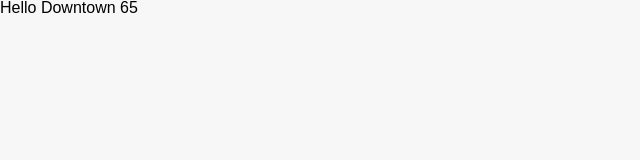
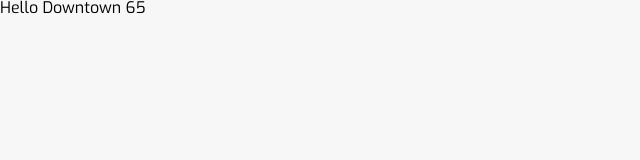
Before and after one commit to pehtoorismies/dt65-events-app, a React (Create React App) app: page / in a window 1280 px wide. Shown: the top 160 px of the page, without its empty margins (0-640 px from the left). Built offline with nearby package versions, Linux system fonts and the light colour scheme.

Commit message:
Add font

```diff
--- a/src/GlobalStyle.jsx
+++ b/src/GlobalStyle.jsx
@@ -4,12 +4,15 @@ import reset from 'styled-reset';
 const GlobalStyle = createGlobalStyle`
 ${reset}
 
+@import url('https://fonts.googleapis.com/css?family=Exo:400,500,700,900');
+
 html {
   height: 100%;
 }
 body {
+
   height: 100%;
-  font-family:  'ClanPro', sans-serif;
+  font-family: 'Exo', sans-serif;
   background-color: #F7F7F7;
 }
 `;
--- a/src/components/Common/TextLink.jsx
+++ b/src/components/Common/TextLink.jsx
@@ -6,6 +6,7 @@ import { colors } from '../../util/themeAx'
 const TextLink = styled(Text)`
   color: ${colors('lightgray')};
   cursor: pointer;
+  font-weight: 700;
 `;
 
 export default TextLink;
--- a/src/theme/index.js
+++ b/src/theme/index.js
@@ -15,8 +15,8 @@ const theme = {
   },
   space: [0, 4, 8, 16, 32, 64, 128, 256],
   fonts: {
-    sans: 'system-ui, sans-serif',
-    mono: 'Menlo, monospace',
+    sans: 'Mukta, sans-serif',
+    mono: 'Mukta, monospace',
   },
   shadows: {
     small: '0 0 4px rgba(0, 0, 0, .125)',
```
Also changed, not shown: src/components/Forms/Auth/Login.jsx (+4 -3 lines).
